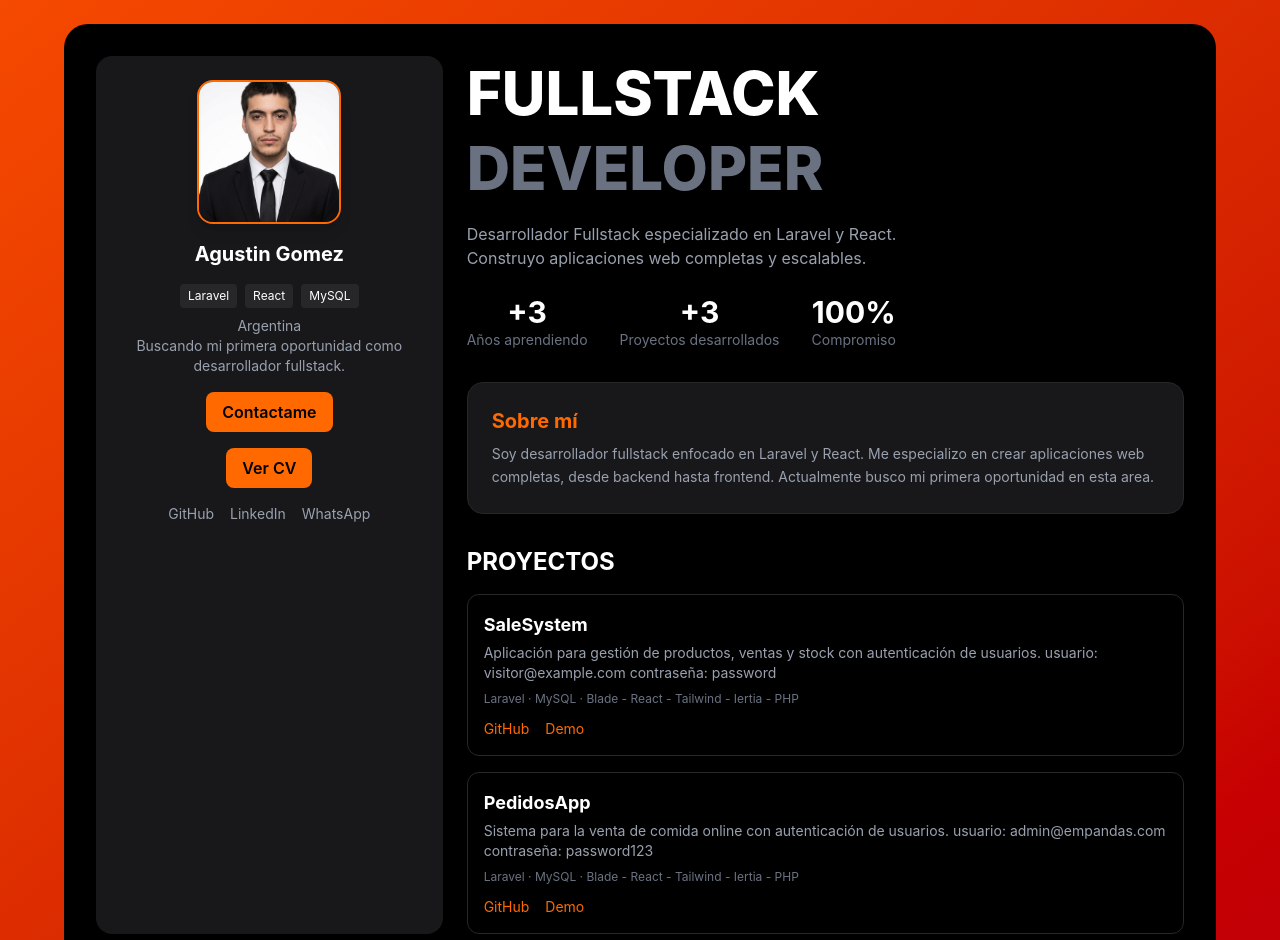
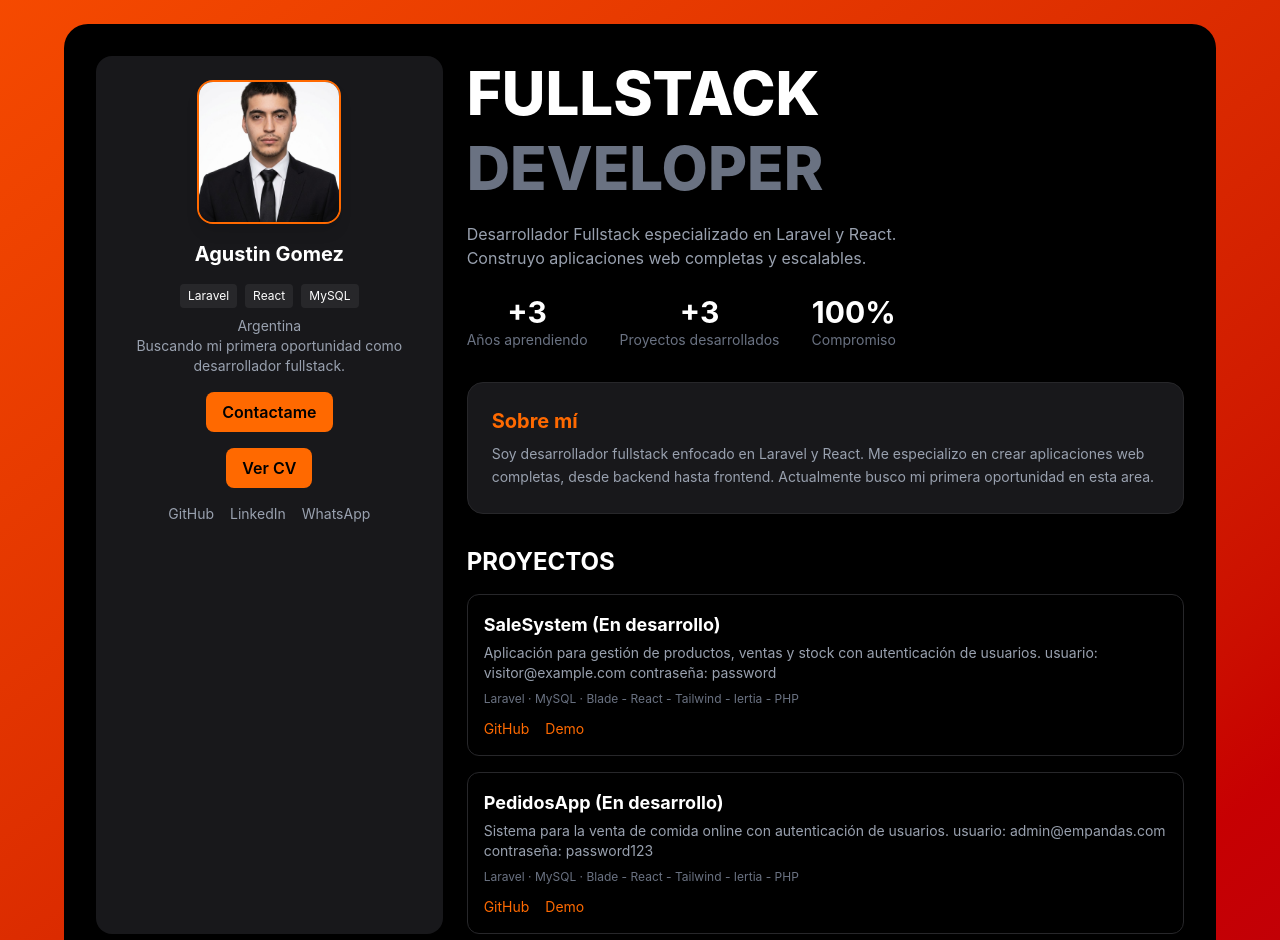
Before and after one commit to GomezBrianJoelAgustin/portafolioReact, a React app: page / in a window 1280 px wide. Shown: the top 940 px of the page. Built offline with nearby package versions, Linux system fonts and the light colour scheme; the HTML template or start-up script is replaced by a standard one.

Commit message:
fix: project tittle

```diff
--- a/src/App.tsx
+++ b/src/App.tsx
@@ -10,14 +10,14 @@ type ProjectType = {
 
 const projects: ProjectType[] = [
   {
-    title: "SaleSystem",
+    title: "SaleSystem (En desarrollo)",
     desc: "Aplicación para gestión de productos, ventas y stock con autenticación de usuarios. usuario: visitor@example.com contraseña: password",
     github: "https://github.com/GomezBrianJoelAgustin/SaleSystem",
     demo: "https://salesystem-816l.onrender.com/",
     tech: "Laravel · MySQL · Blade - React - Tailwind - Iertia - PHP",
   },
   {
-    title: "PedidosApp",
+    title: "PedidosApp (En desarrollo)",
     desc: "Sistema para la venta de comida online con autenticación de usuarios. usuario: admin@empandas.com contraseña: password123",
     github: "https://github.com/GomezBrianJoelAgustin/pedidosapp",
     demo: "https://pedidosapp-gno1.onrender.com/",
```
